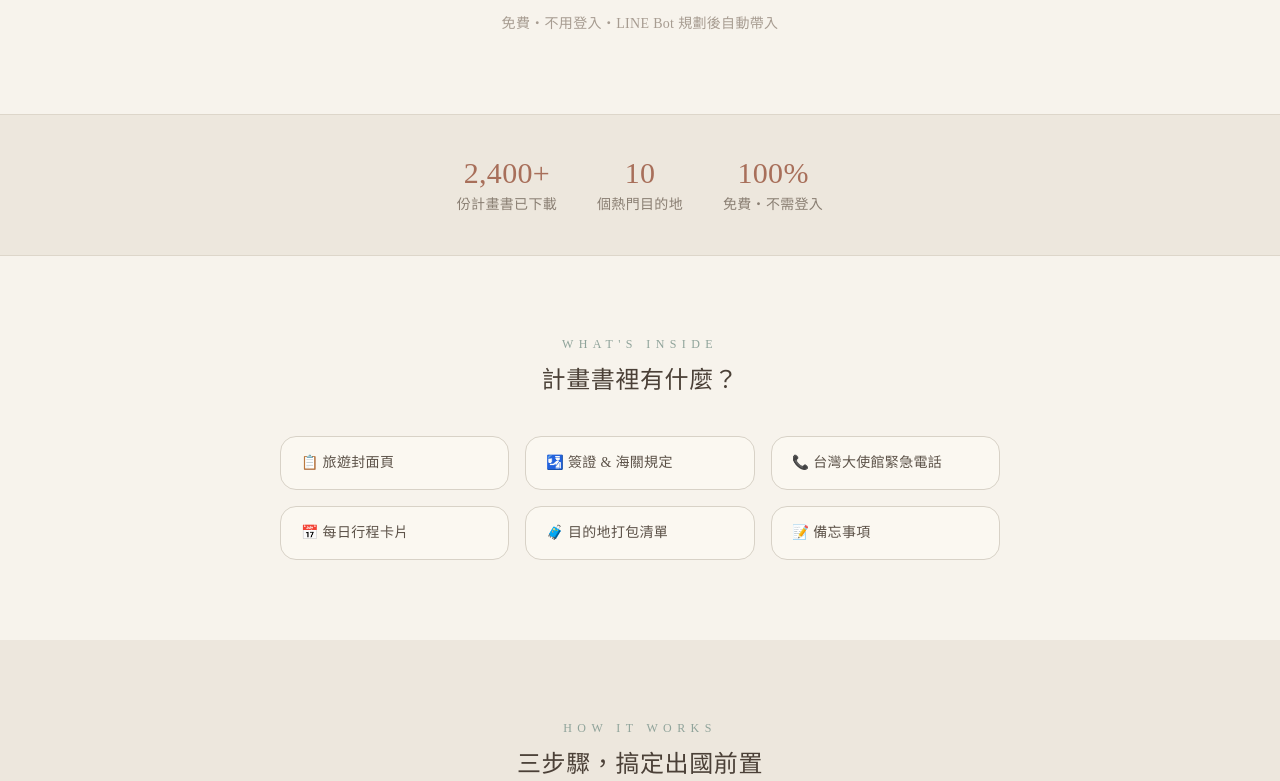
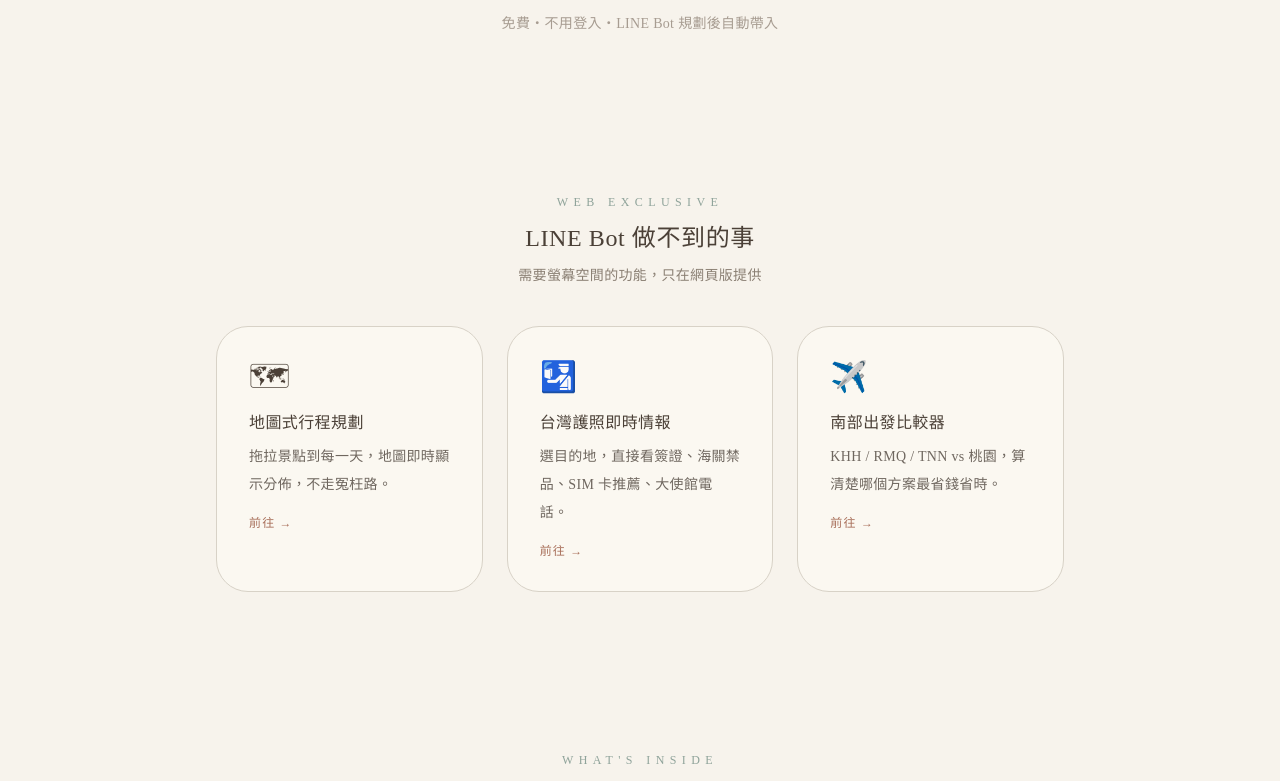
Before and after one commit to hhc42937536-cell/uturn-web, a Next.js app: page / in a window 1280 px wide. Shown: the part 526-1307 px from the top of the page. Built offline with nearby package versions, Linux system fonts and the light colour scheme.

Commit message:
refactor: move web-exclusive features up, remove social proof section

```diff
--- a/app/page.tsx
+++ b/app/page.tsx
@@ -92,19 +92,25 @@ export default function HomePage() {
         </div>
       </section>
 
-      {/* ── 社會證明 ── */}
-      <section className="border-y border-[#DDD6CA] bg-[#EDE7DD] py-10">
-        <div className="mx-auto flex max-w-3xl flex-wrap justify-center gap-10 px-6 text-center">
-          {[
-            { num: "2,400+", label: "份計畫書已下載" },
-            { num: "10", label: "個熱門目的地" },
-            { num: "100%", label: "免費・不需登入" },
-          ].map(({ num, label }) => (
-            <div key={label}>
-              <div className="text-3xl font-light text-[#A86F5A]">{num}</div>
-              <div className="mt-1 text-sm font-light text-[#8A7F73]">{label}</div>
-            </div>
-          ))}
+      {/* ── LINE Bot 做不到的（網頁限定）── */}
+      <section className="py-20">
+        <div className="mx-auto max-w-4xl px-6">
+          <p className="mb-3 text-center text-xs font-light uppercase tracking-[0.45em] text-[#8FA39A]">Web Exclusive</p>
+          <h2 className="mb-3 text-center text-2xl font-light tracking-wide">LINE Bot 做不到的事</h2>
+          <p className="mb-10 text-center text-sm font-light text-[#8A7F73]">需要螢幕空間的功能，只在網頁版提供</p>
+          <div className="grid gap-6 md:grid-cols-3">
+            {WEB_ONLY.map(({ icon, title, desc, href }) => (
+              <a key={href} href={href}
+                className="group rounded-[2rem] border border-[#D8D2C7] bg-[#FBF8F1] p-8 transition hover:border-[#A86F5A] hover:bg-[#FFFDF8] block">
+                <div className="mb-4 text-3xl">{icon}</div>
+                <h3 className="mb-2 text-base font-light tracking-wide">{title}</h3>
+                <p className="text-sm font-light leading-7 text-[#6F675F]">{desc}</p>
+                <p className="mt-4 text-xs font-light tracking-widest text-[#A86F5A] transition group-hover:underline">
+                  前往 →
+                </p>
+              </a>
+            ))}
+          </div>
         </div>
       </section>
 
@@ -184,28 +190,6 @@ export default function HomePage() {
         </div>
       </section>
 
-      {/* ── LINE Bot 做不到的（網頁限定）── */}
-      <section className="py-20">
-        <div className="mx-auto max-w-4xl px-6">
-          <p className="mb-3 text-center text-xs font-light uppercase tracking-[0.45em] text-[#8FA39A]">Web Exclusive</p>
-          <h2 className="mb-3 text-center text-2xl font-light tracking-wide">LINE Bot 做不到的事</h2>
-          <p className="mb-10 text-center text-sm font-light text-[#8A7F73]">需要螢幕空間的功能，只在網頁版提供</p>
-          <div className="grid gap-6 md:grid-cols-3">
-            {WEB_ONLY.map(({ icon, title, desc, href }) => (
-              <a key={href} href={href}
-                className="group rounded-[2rem] border border-[#D8D2C7] bg-[#FBF8F1] p-8 transition hover:border-[#A86F5A] hover:bg-[#FFFDF8] block">
-                <div className="mb-4 text-3xl">{icon}</div>
-                <h3 className="mb-2 text-base font-light tracking-wide">{title}</h3>
-                <p className="text-sm font-light leading-7 text-[#6F675F]">{desc}</p>
-                <p className="mt-4 text-xs font-light tracking-widest text-[#A86F5A] transition group-hover:underline">
-                  前往 →
-                </p>
-              </a>
-            ))}
-          </div>
-        </div>
-      </section>
-
       {/* ── 更多功能（可展開）── */}
       <section className="border-t border-[#DDD6CA] py-14">
         <div className="mx-auto max-w-4xl px-6">
```
